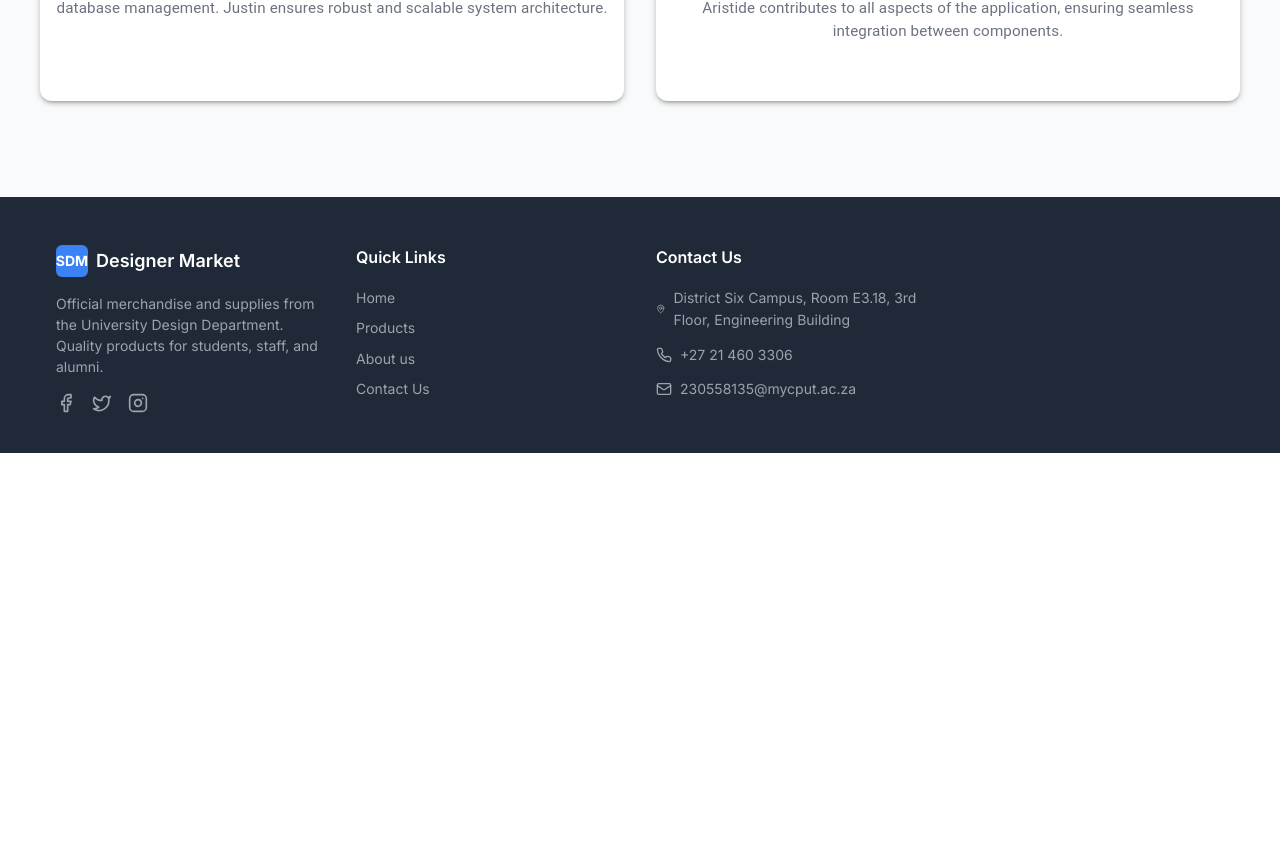
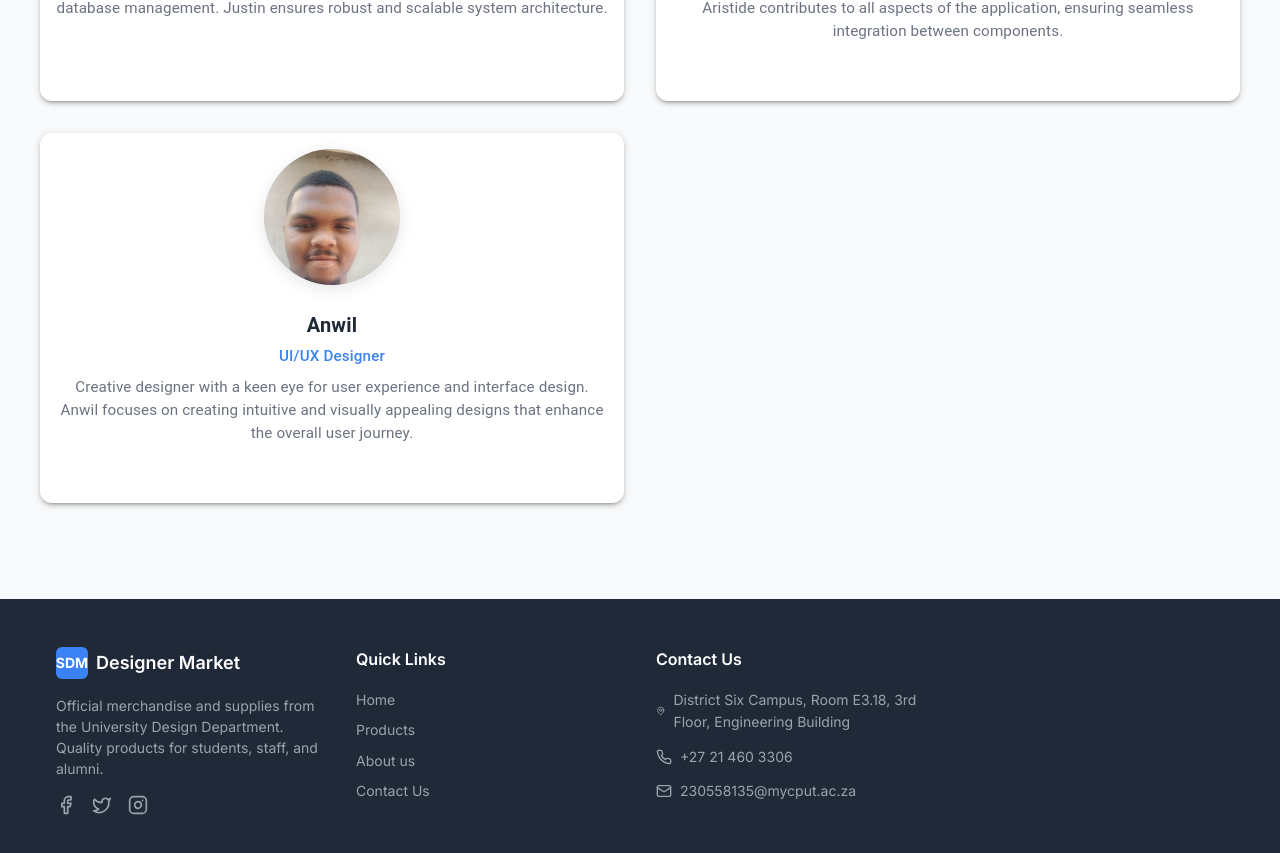
Before and after one commit to Raees-J/StudentDesignerMarketplace, a React (Vite) app in the folder Frontend/: page /about in a window 1280 px wide. Shown: the part 2795-3648 px from the top of the page. Before the commit the page ends 3248 px from the top, so only its background shows below. Built offline with nearby package versions, Linux system fonts and the light colour scheme.

Commit message:
Add files via upload

```diff
--- a/Frontend/src/pages/About.tsx
+++ b/Frontend/src/pages/About.tsx
@@ -33,6 +33,13 @@ const initialTeam = [
     desc: 'Versatile developer with experience in both frontend and backend development. Aristide contributes to all aspects of the application, ensuring seamless integration between components.',
     image: '/assets/images/Aristide.jpeg',
     sample: '/assets/images/Aristide.jpeg',
+  },
+  {
+    name: 'Anwil',
+    role: 'UI/UX Designer',
+    desc: 'Creative designer with a keen eye for user experience and interface design. Anwil focuses on creating intuitive and visually appealing designs that enhance the overall user journey.',
+    image: '/assets/images/Anwil.jpeg',
+    sample: '/assets/images/Anwil.jpeg',
   },
 ];
 
```
